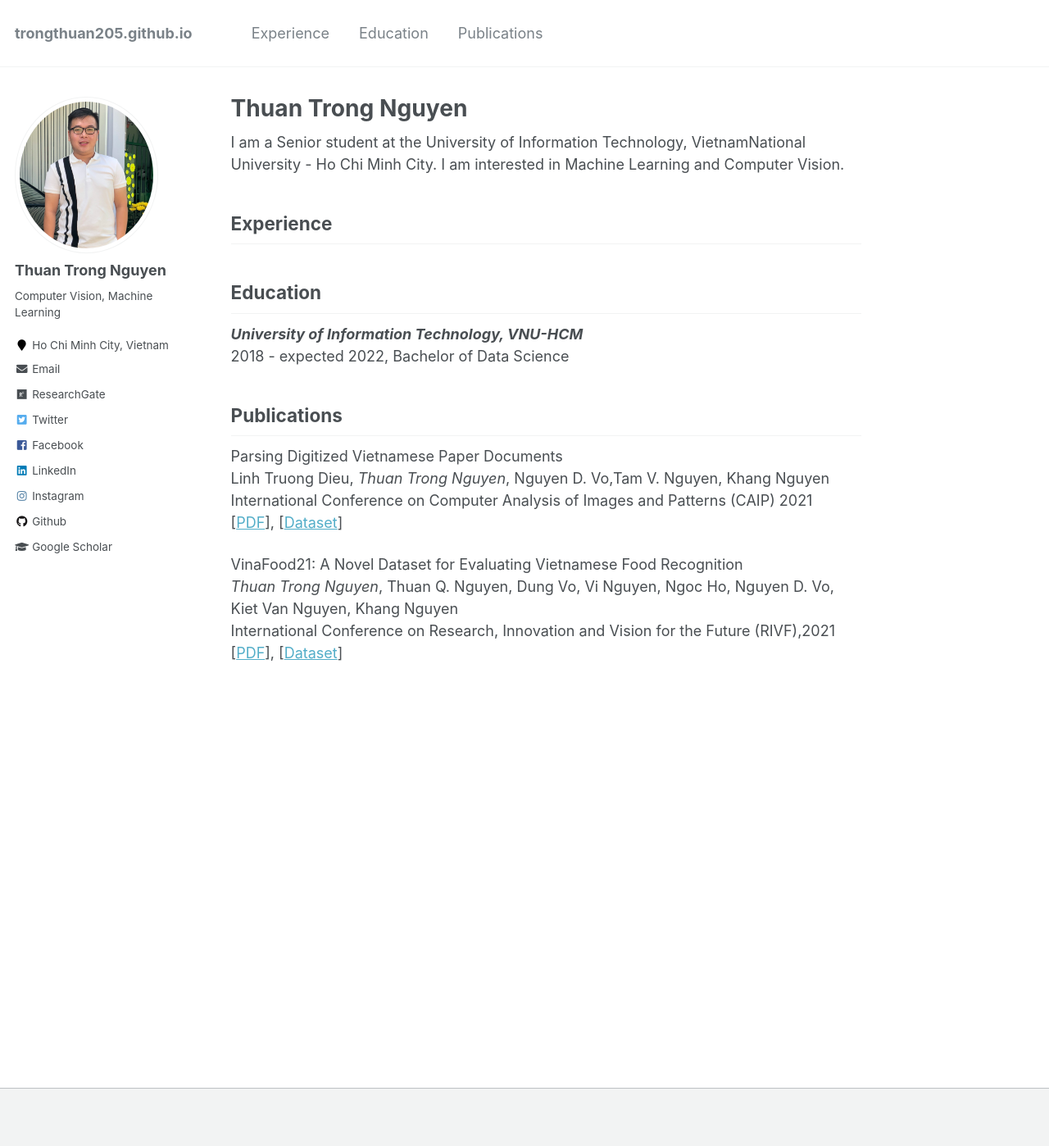
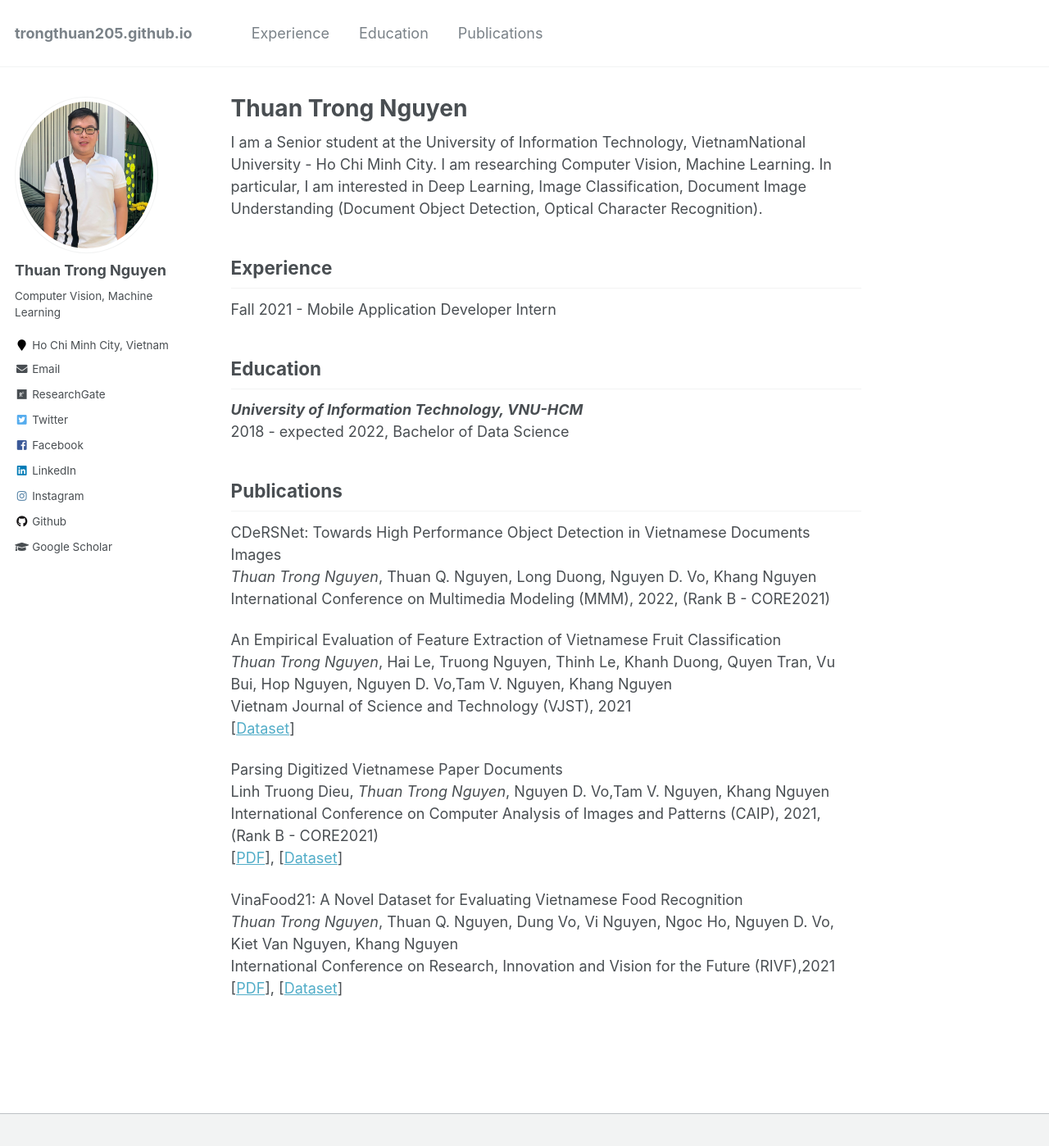
Before and after one commit to trongthuan205/trongthuan205.github.io, a Jekyll site: the page built from _pages/about.md, in a window 1280 px wide and 1400 px high. Shown: the whole window at 82% size. Built offline with Jekyll 4.4.1, drawn with Linux system fonts in a browser that asks for light colours.

Commit message:
Update bio

```diff
--- a/_config.yml
+++ b/_config.yml
@@ -99,7 +99,7 @@ author:
   github           : "trongthuan205"
   google_plus      :
   keybase          :
-  instagram        : "trongthuan205"
+  instagram        : "trongthuan205/?hl=en"
   impactstory      :
   lastfm           :
   linkedin         : "trongthuan205/"
--- a/_pages/about.md
+++ b/_pages/about.md
@@ -8,13 +8,14 @@ redirect_from:
   - /about.html
 ---
 
-I am a Senior student at the University of Information Technology, VietnamNational University - Ho Chi Minh City. I am interested in Machine Learning and Computer Vision.
+I am a Senior student at the University of Information Technology, VietnamNational University - Ho Chi Minh City. I am researching Computer Vision, Machine Learning. In particular, I am interested in Deep Learning, Image Classification, Document Image Understanding (Document Object Detection, Optical Character Recognition).
 
 ## <a name="exp"></a> Experience
 
 <!-- ***University of Information Technology, VNU-HCM***<br/>
 Jul 2017 - Present, Researcher<br/>
 Working on computer vision and deep learning.<sbr/> -->
+Fall 2021 - Mobile Application Developer Intern
 
 ## <a name="edu"></a> Education
 
@@ -25,11 +26,19 @@ Working on computer vision and deep learning.<sbr/> -->
 
 ## <a name="publication"></a> Publications
 
+CDeRSNet: Towards High Performance Object Detection in Vietnamese Documents Images<br/>
+*Thuan Trong Nguyen*, Thuan Q. Nguyen, Long Duong, Nguyen D. Vo, Khang Nguyen<br/>
+International Conference on Multimedia Modeling (MMM), 2022, (Rank B - CORE2021)<br/>
+
+An Empirical Evaluation of Feature Extraction of Vietnamese Fruit Classification<br/>
+*Thuan Trong Nguyen*, Hai Le, Truong Nguyen, Thinh Le, Khanh Duong, Quyen Tran, Vu Bui, Hop Nguyen, Nguyen D. Vo,Tam V. Nguyen, Khang Nguyen<br/>
+Vietnam Journal of Science and Technology (VJST), 2021<br/>
+[[Dataset](https://github.com/nguyenvd-uit/uit-together-dataset/blob/main/UIT-VinaFruit20.md)]<br/>
 
 Parsing Digitized Vietnamese Paper Documents<br/>
 Linh Truong Dieu, *Thuan Trong Nguyen*, Nguyen D. Vo,Tam V. Nguyen, Khang Nguyen<br/>
-International Conference on Computer Analysis of Images and Patterns (CAIP) 2021<br/>
-[[PDF](https://www.researchgate.net/publication/353347000_Parsing_Digitized_Vietnamese_Paper_Documents)],
+International Conference on Computer Analysis of Images and Patterns (CAIP), 2021, (Rank B - CORE2021)<br/>
+[[PDF](https://link.springer.com/chapter/10.1007/978-3-030-89128-2_37)],
 [[Dataset](https://github.com/nguyenvd-uit/uit-together-dataset/blob/main/UIT-DODV.md)]<br/>
 
 
```
